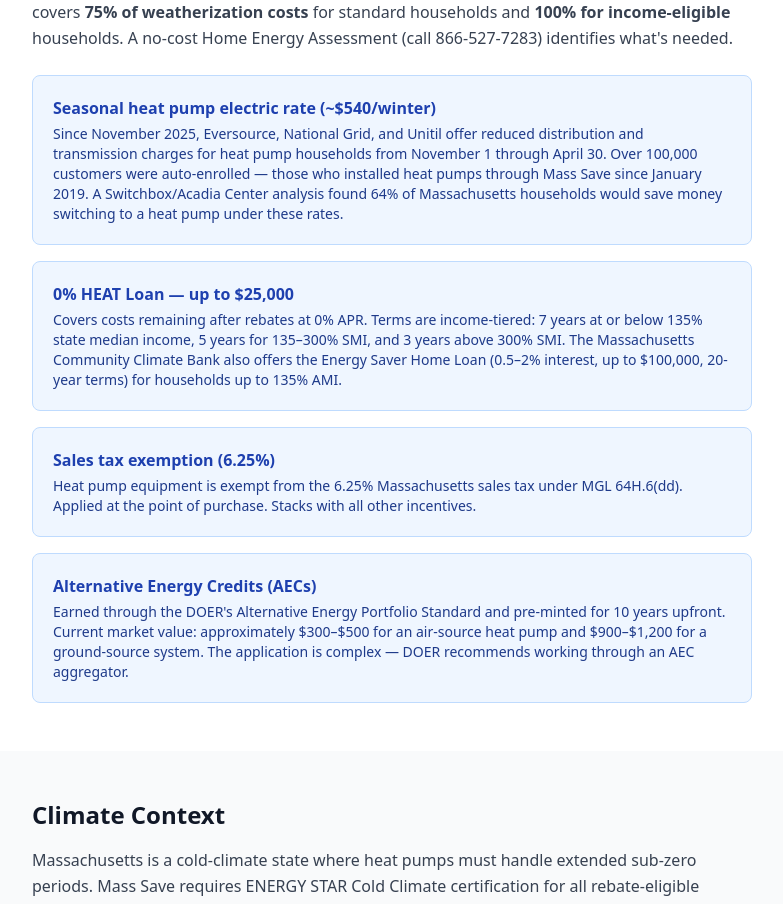
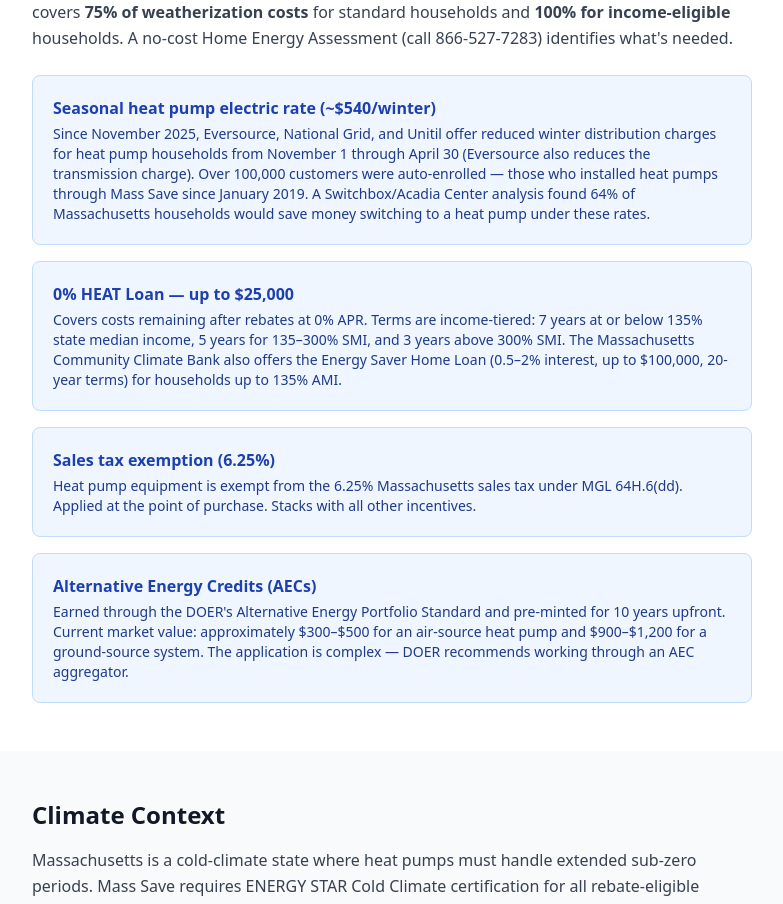
Before and after one commit to giniwproductions-88/homeenergybasics, a Next.js app: page /heat-pumps/states/ma in a window 1280 px wide. Shown: the part 6360-7264 px from the top of the page, without its empty margins (248-1031 px from the left). Built offline with nearby package versions, Linux system fonts and the light colour scheme.

Commit message:
Fix MA: correct second seasonal-rate transmission reference in body

```diff
--- a/src/app/heat-pumps/states/ma/page.tsx
+++ b/src/app/heat-pumps/states/ma/page.tsx
@@ -460,7 +460,7 @@ export default function MassachusettsPage() {
           <div className="space-y-4">
             <div className="bg-blue-50 border border-blue-200 rounded-lg p-5">
               <p className="font-semibold text-blue-800 mb-1">Seasonal heat pump electric rate (~$540/winter)</p>
-              <p className="text-sm text-blue-900">Since November 2025, Eversource, National Grid, and Unitil offer reduced distribution and transmission charges for heat pump households from November 1 through April 30. Over 100,000 customers were auto-enrolled — those who installed heat pumps through Mass Save since January 2019. A Switchbox/Acadia Center analysis found 64% of Massachusetts households would save money switching to a heat pump under these rates.</p>
+              <p className="text-sm text-blue-900">Since November 2025, Eversource, National Grid, and Unitil offer reduced winter distribution charges for heat pump households from November 1 through April 30 (Eversource also reduces the transmission charge). Over 100,000 customers were auto-enrolled — those who installed heat pumps through Mass Save since January 2019. A Switchbox/Acadia Center analysis found 64% of Massachusetts households would save money switching to a heat pump under these rates.</p>
             </div>
 
             <div className="bg-blue-50 border border-blue-200 rounded-lg p-5">
```
